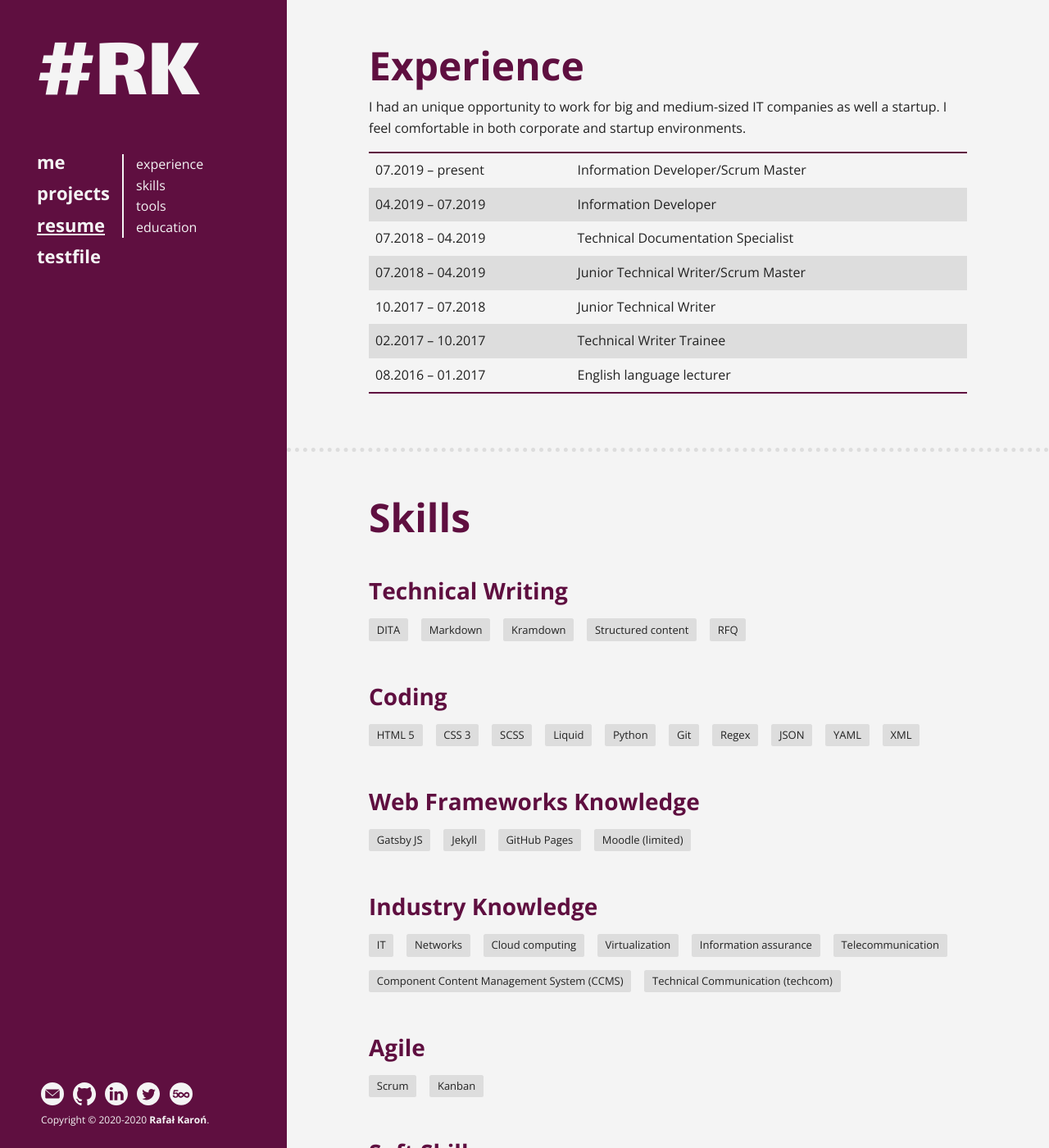
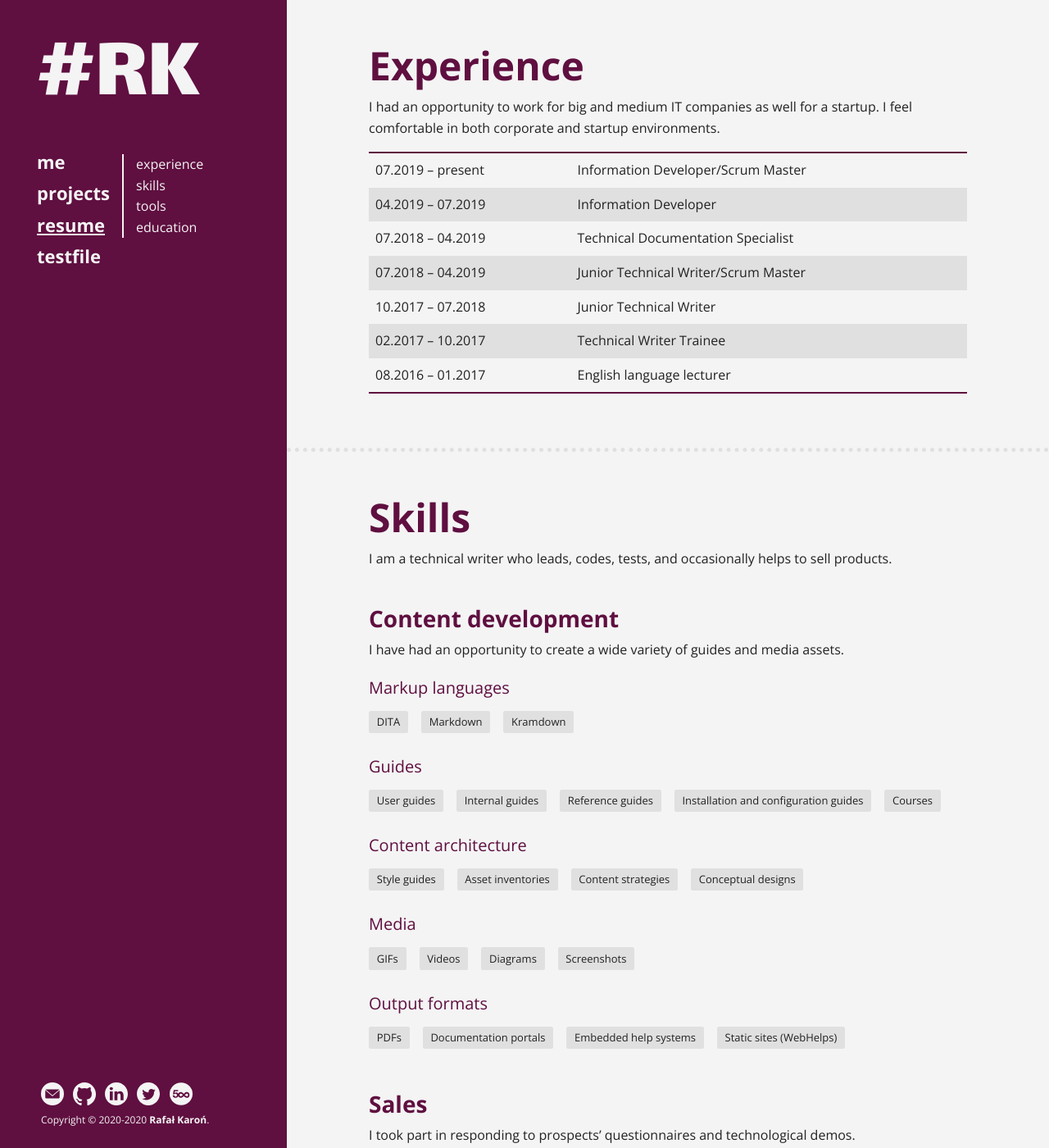
Before and after one commit to rafalkaron/rafalkaron.github.io, a Jekyll site: the page built from resume.md, in a window 1280 px wide and 1400 px high. Shown: the whole window at 82% size. Built offline with Jekyll 4.4.1, drawn with Linux system fonts in a browser that asks for light colours; some of the changed text lies outside the part shown.

Commit message:
content update

```diff
--- a/_sass/_variables.scss
+++ b/_sass/_variables.scss
@@ -15,7 +15,7 @@ $text-dark: #222222;
 $text-light: #f4f4f4;
 
 $background-light: #f4f4f4;
-$background-middle: #dddddd;
+$background-middle: #e0e0e0;
 $background-dark: #222222;
 
 //Placement
--- a/_sass/r/content/note.scss
+++ b/_sass/r/content/note.scss
@@ -3,7 +3,7 @@
 .note_warning,
 .note_caution,
 .note_tip {
-    padding: 1rem 2rem;
+    padding: 1rem 1.5rem;
     background-color: $background-middle;
     display: block;
     border-left: $border-left;
--- a/resume.md
+++ b/resume.md
@@ -7,7 +7,7 @@ order: "3"
 ---
 {% include glossary.md %}
 # Experience
-I had an unique opportunity to work for big and medium-sized IT companies as well a startup. I feel comfortable in both corporate and startup environments.
+I had an opportunity to work for big and medium IT companies as well for a startup. I feel comfortable in both corporate and startup environments.
 
 | 07.2019 – present | Information Developer/Scrum Master |
 | 04.2019 – 07.2019 | Information Developer |
@@ -18,65 +18,128 @@ I had an unique opportunity to work for big and medium-sized IT companies as wel
 | 08.2016 – 01.2017 | English language lecturer |
 
 # Skills
+I am a technical writer who leads, codes, tests, and occasionally helps to sell products.
 
-## Technical Writing
+## Content development
+I have had an opportunity to create a wide variety of guides and media assets.
+
+### Markup languages
  * DITA
  * Markdown
  * Kramdown
- * Structured content
- * RFQ
+{: .items}
+
+### Guides
+ * User guides
+ * Internal guides
+ * Reference guides
+ * Installation and configuration guides
+ * Courses
+{: .items}
+
+### Content architecture
+ * Style guides
+ * Asset inventories
+ * Content strategies
+ * Conceptual designs
+{: .items}
+
+### Media
+ * GIFs
+ * Videos
+ * Diagrams
+ * Screenshots
+{: .items}
+
+### Output formats
+ * PDFs
+ * Documentation portals
+ * Embedded help systems
+ * Static sites (WebHelps)
+{: .items}
+
+## Sales
+I took part in responding to prospects' questionnaires and technological demos.
+ * Request for Proposal (RFP) responses
+ * Request for Quotation (RFQ) responses
+ * Request for Information (RFI) responses
+ * Technological demos involving content transformation
 {: .items}
 
 ## Coding
+I am mostly a self-taught coder that uses **Git** for version control.
+
+### Frontend
  * HTML 5
  * CSS 3
  * SCSS
+ * XML
  * Liquid
+ * Gatsby JS
+ * Jekyll
+ * GitHub Pages
+{: .items}
+
+### Backend
  * Python
- * Git
+ * Ruby
  * Regex
  * JSON
  * YAML
- * XML
 {: .items}
 
-## Web Frameworks Knowledge
- * Gatsby JS
- * Jekyll
- * GitHub Pages
- * Moodle (limited)
-{: .items}
-
-## Industry Knowledge
- * IT
- * Networks
- * Cloud computing
- * Virtualization
- * Information assurance
- * Telecommunication
- * Component Content Management System (CCMS)
- * Technical Communication (techcom)
-{: .items}
-
-## Agile
+## Agile methodologies
+As an Agile leader, I am familiar with the following frameworks.
  * Scrum
  * Kanban
 {: .items}
 
-## Soft Skills
+## Quality assurance
+As a by-product of the docs development, I am able to:
+ * Find bugs
+ * Suggest improvements
+ * Request new features
+ * Define clear Steps to Reproduce (STR) and Acceptance Criteria (AC)
+{: .items}
+
+## Teaching
+As a former English teacher, I enjoy taking part in the following initiatives:
+ * Onboarding
+ * Conducting workshops
+{: .items}
+
+## Industry knowledge
+I have worked for diverse companies that gave me insight into different areas of the IT industry.
+ * Networks
+ * Cloud computing
+ * SaaS
+ * No Code / Low Code
+ * Virtualization
+ * Information assurance
+ * Telecommunication
+ * Technical Communication
+ * Component Content Management Systems (CCMS)
+ * Learning
+{: .items}
+
+## Soft skills
+As a former teacher and an Agile leader, I embrace the importance of soft skills.
  * Leading without formal authority
+ * Building relations with SMEs
+ * Clear communication
+ * Gaining input
+ * Confidence
  * Teamwork
- * Gaining input
- * Building relations with SMEs
 {: .items}
 
 # Tools
 
-## Technical Writing
+## Content development
  * oXygen
  * easyDITA
  * DITA-OT
  * Prince XML
+ * Moodle LMS
 {: .items}
 
 ## Coding
@@ -102,7 +165,9 @@ I had an unique opportunity to work for big and medium-sized IT companies as wel
 ## Office Software
  * Google Suite
  * Microsoft Office
- * Pages, Numbers, Keynote
+ * Pages
+ * Numbers
+ * Keynote
  * Adobe Acrobat Pro
 {: .items}
 
@@ -115,22 +180,28 @@ I had an unique opportunity to work for big and medium-sized IT companies as wel
  * Box
 {: .items}
 
-## Operating Systems
+## Operating systems
  * Windows
  * macOS
  * Linux
+ * iOS
+ * Android
 {: .items}
 
 # Education
+I am a trained teacher who found his place in the IT industry.
 
 ## Degree
 **Master of Arts (MA), English Philology (Digital Teacher)**
 Pedagogical University of Cracow
 
 ## Languages
- * English - full professional proficiency
- * Polish - native
-{: .items}
+English
+: Full professional proficiency
+
+Polish
+: Native
+{: .two_column}
 
 ## Certificates
 
@@ -145,24 +216,19 @@ Pedagogical University of Cracow
  * XML Essential Training
 {: .items}
 
-### Content Development
+### Content development
  * Learning Markdown
  * Instructional Design: Creating Video Training
  * Camtasia 2018 Essential Training
  * Drupal 8 Essential Training: The Basics
  * UX Design 1: Overview
- * Planning a Career in User Experience
+ * Visio 2019 Essential Training
 {: .items}
 
-### Soft Skills
- * Personal Effectivness
+### Soft skills
+ * Personal Effectiveness
  * Leading without Formal Authority
  * Produktywność krok po kroku
-{: .items}
-
-### Office Tools
- * Outlook Essential Training (Office 365)
- * Visio 2019 Essential Training
 {: .items}
 
 ## Publications
```
Also changed, not shown: _includes/glossary.md (+2 -0 lines), index.md (+2 -3 lines), projects.md (+74 -11 lines).
